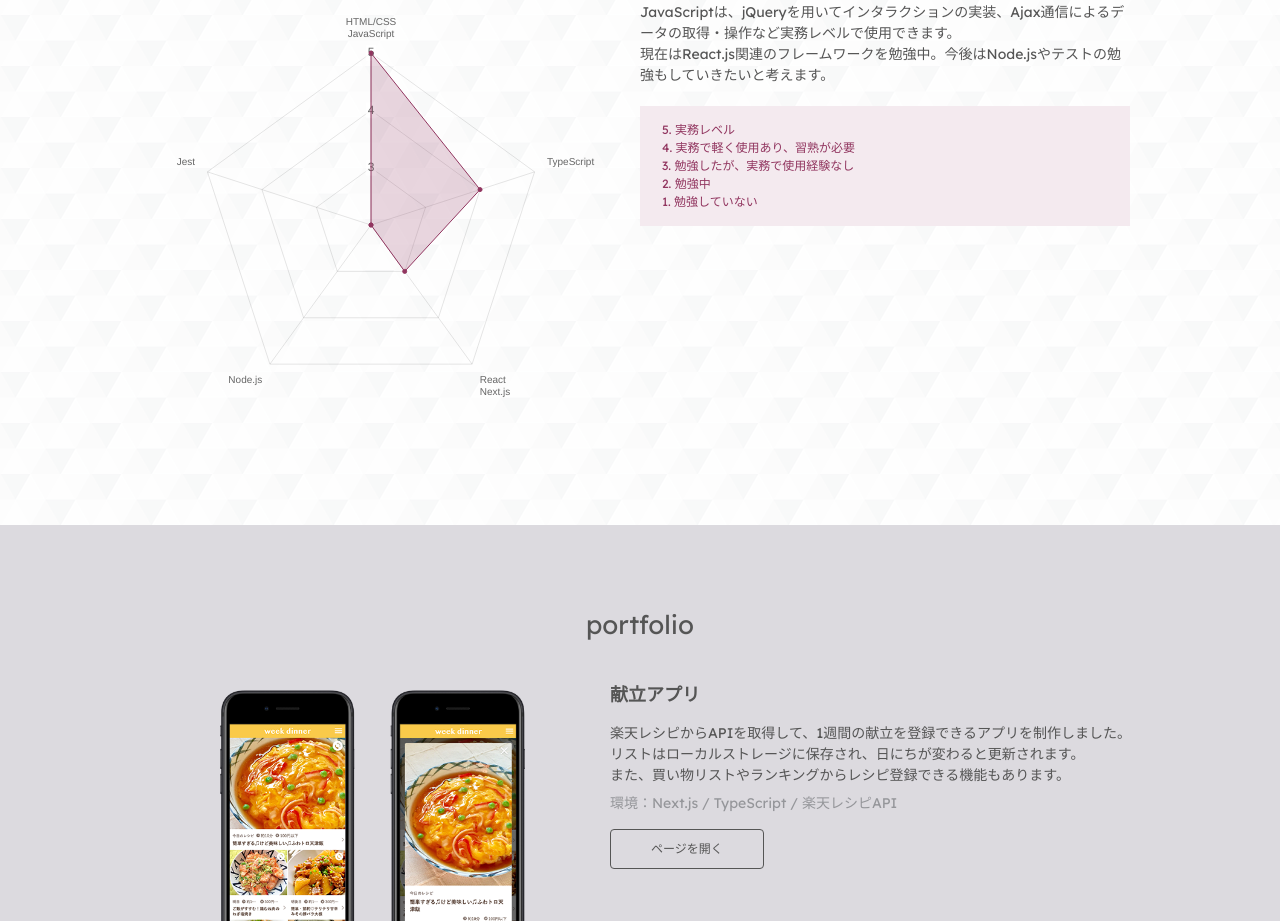
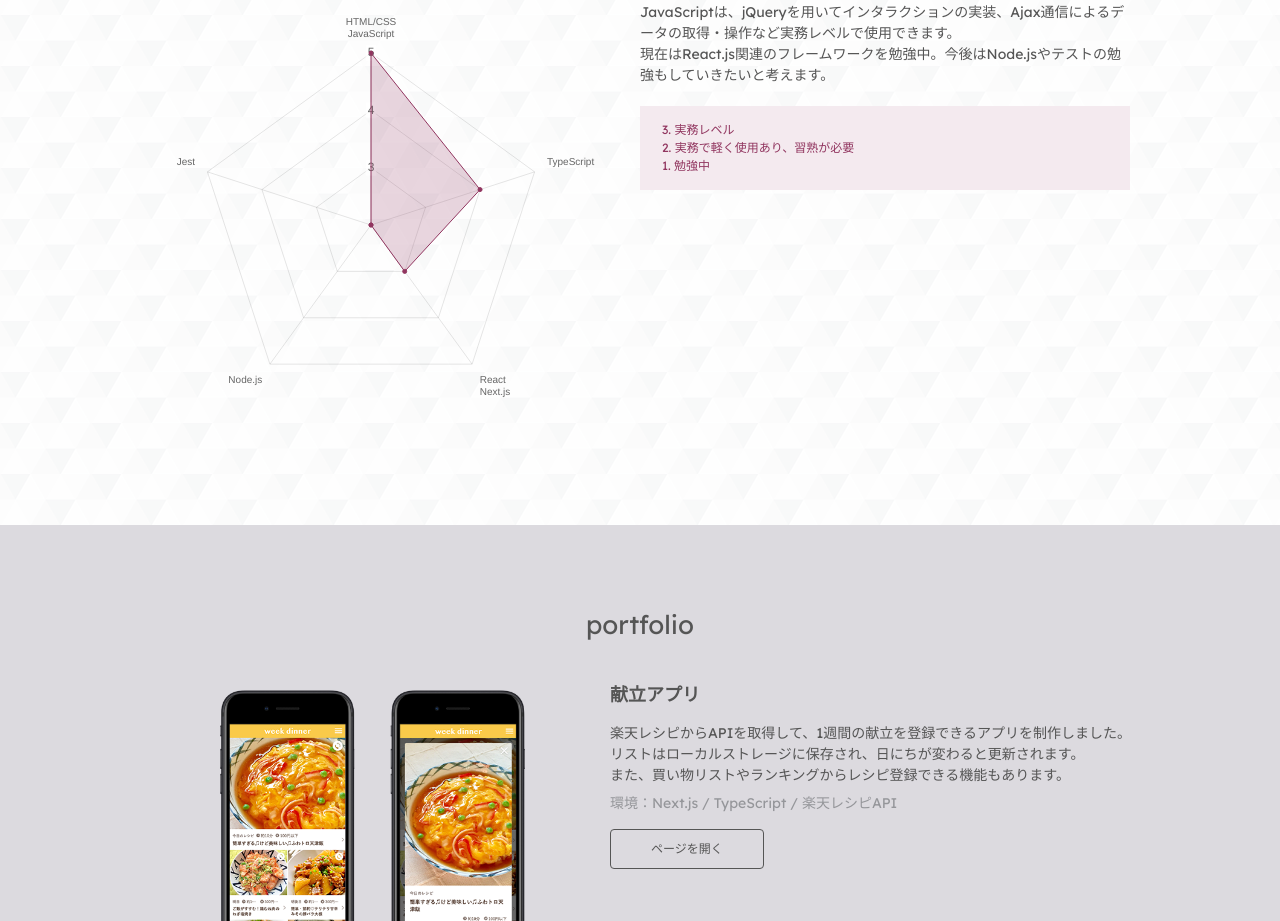
Before and after one commit to apricotn18/portfolio, a Next.js app: page / in a window 1280 px wide. Shown: the part 1441-2362 px from the top of the page. Built offline with nearby package versions, Linux system fonts and the light colour scheme; a web font is replaced by a local one.

Commit message:
Update skill.tsx

```diff
--- a/pages/component/skill/skill.tsx
+++ b/pages/component/skill/skill.tsx
@@ -52,11 +52,9 @@ export default function Page() {
 							現在はReact.js関連のフレームワークを勉強中。今後はNode.jsやテストの勉強もしていきたいと考えます。
 						</p>
 						<ol className={styles.level}>
-							<li>5.  実務レベル</li>
-							<li>4.  実務で軽く使用あり、習熟が必要</li>
-							<li>3.  勉強したが、実務で使用経験なし</li>
-							<li>2.  勉強中</li>
-							<li>1.  勉強していない</li>
+							<li>3.  実務レベル</li>
+							<li>2.  実務で軽く使用あり、習熟が必要</li>
+							<li>1.  勉強中</li>
 						</ol>
 					</div>
 				</div>
```
